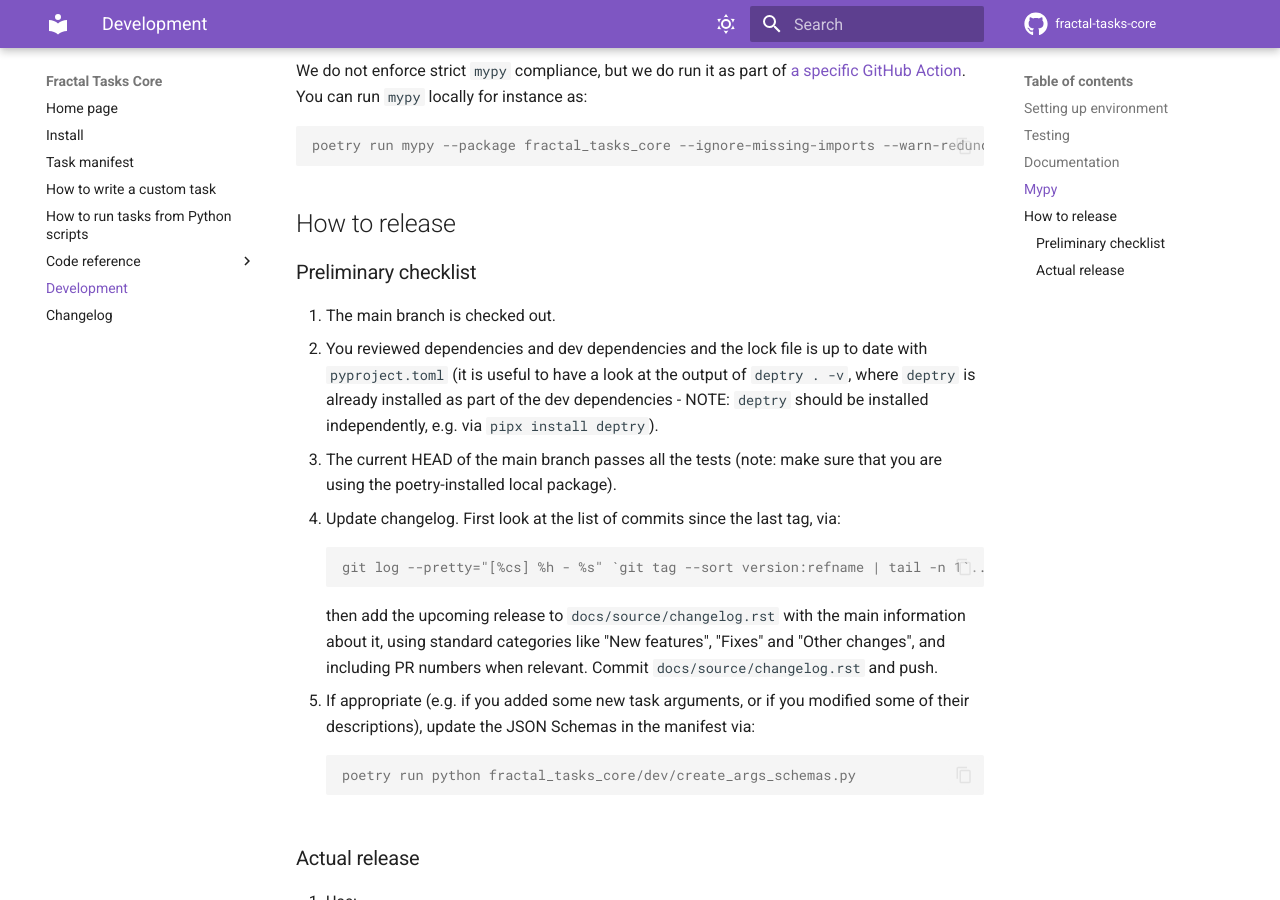
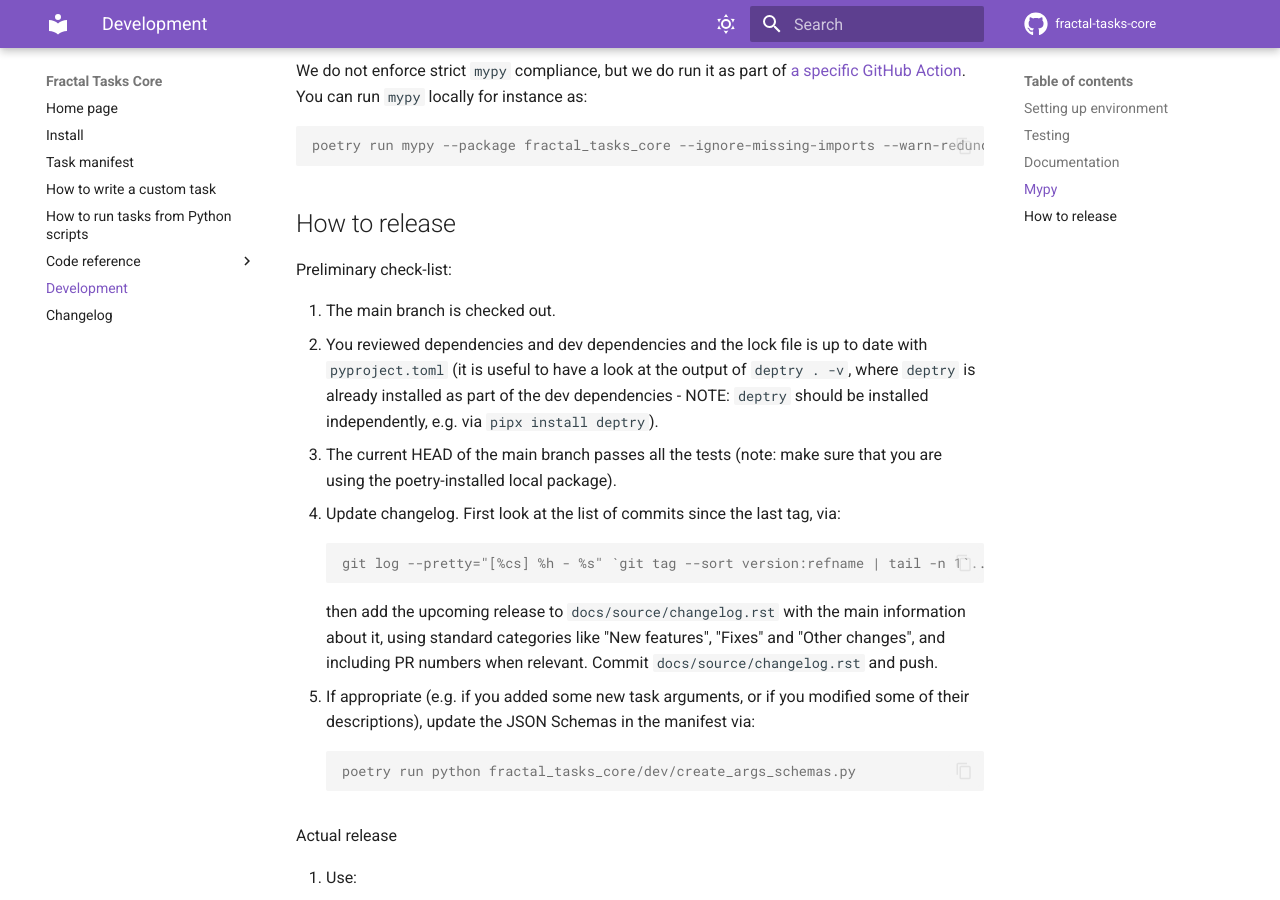
Before and after one commit to fractal-analytics-platform/fractal-tasks-core, an MkDocs documentation site: the page built from docs/development.md, in a window 1280 px wide and 900 px high, scrolled down 1013 px. Built offline with MkDocs 1.6.1 and Material for MkDocs 9.7.7, drawn with Linux system fonts in a browser that asks for light colours; comment, search, counter and statistics services are not loaded.

Commit message:
Minor fix to docs

````diff
--- a/docs/development.md
+++ b/docs/development.md
@@ -43,7 +43,7 @@ poetry run mypy --package fractal_tasks_core --ignore-missing-imports --warn-red
 
 ## How to release
 
-### Preliminary checklist
+Preliminary check-list:
 
 1. The main branch is checked out.
 2. You reviewed dependencies and dev dependencies and the lock file is up to date with `pyproject.toml` (it is useful to have a look at the output of `deptry . -v`, where `deptry` is already installed as part of the dev dependencies - NOTE: `deptry` should be installed independently, e.g. via `pipx install deptry`).
@@ -58,7 +58,7 @@ then add the upcoming release to `docs/source/changelog.rst` with the main infor
 poetry run python fractal_tasks_core/dev/create_args_schemas.py
 ```
 
-### Actual release
+Actual release
 
 6. Use:
 ```console
````
